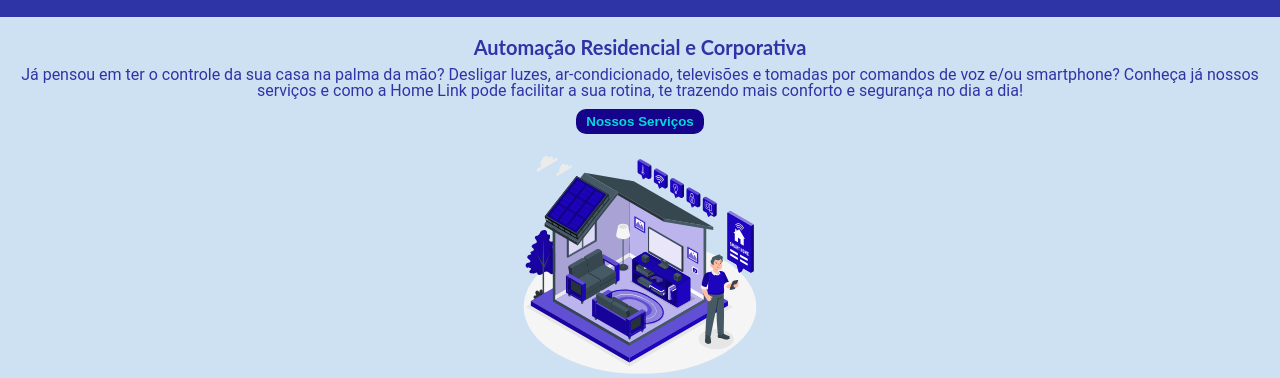
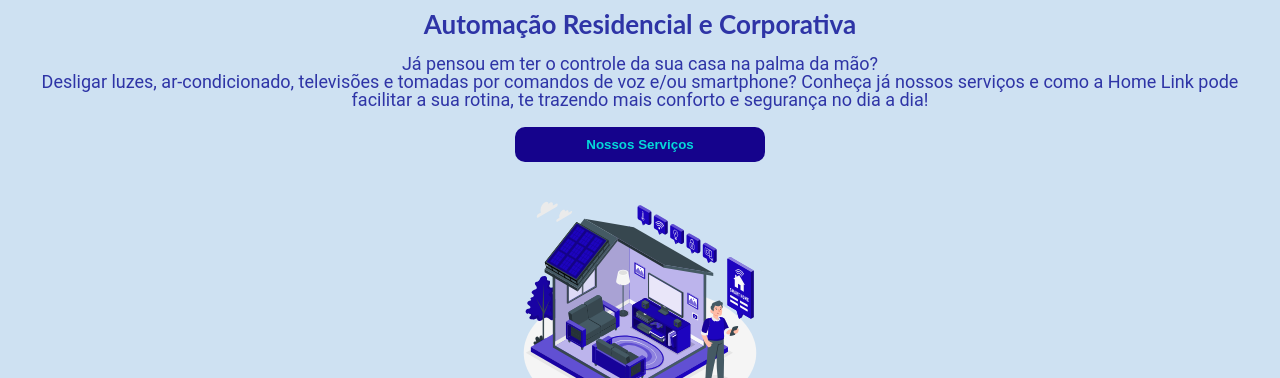
Before and after one commit to pedroandriottii/homelink, a plain HTML site: page home.html in a window 1280 px wide. Shown: the part 79-457 px from the top of the page. Drawn offline with Linux system fonts and the light colour scheme.

Commit message:
class name changed

```diff
--- a/css/header.scss
+++ b/css/header.scss
@@ -1,6 +1,6 @@
-$navbar-bg-color: #333;
+$navbar-bg-color: #15038C;
 $navbar-text-color: #fff;
-$link-hover-color: #555;
+$link-hover-color: #2E34A6;
 $hamburger-size: 28px;
 $breakpoint: 768px;
 
@@ -15,13 +15,15 @@ $breakpoint: 768px;
   align-items: center;
   background-color: $navbar-bg-color;
   padding: 20px 24px;
+  height: 60px;
+  box-sizing: border-box;
   position: relative;
   z-index: 1000;
 }
 
 .logo {
   color: $navbar-text-color;
-  width: 250px;
+  width: 220px;
   text-decoration: none;
   font-size: 24px;
 }
@@ -48,7 +50,6 @@ $breakpoint: 768px;
   color: $navbar-text-color;
   text-decoration: none;
   padding: 20px 16px;
-
   &:hover {
     background-color: $link-hover-color;
   }
--- a/css/home.css
+++ b/css/home.css
@@ -1,42 +1,47 @@
-article {
+.container {
+    margin: 0 24px;
+}
+.hero {
     background-color: #CEE1F2;
     display: flex;
     flex-direction: column;
 }
 
-article .hero-text{
+.hero .content{
     display: flex;
     align-items: center;
     flex-direction: column;
 }
 
-article .hero-img{
+.hero .hero-img{
     display: flex;
     align-items: center;
     flex-direction: column;
 }
 
-article .hero-text h1{
+.hero .content .title{
     color: #2E34A6;
-    padding-top: 20px;
-    padding-bottom: 10px;
+    margin: 30px 0 18px 0;
     font-family: 'Lato', sans-serif;
     font-weight: bold;
-    font-size: 20px;
+    font-size: 26px;
 }
 
-article .hero-text h2{
+.hero .content .text{
     color: #2E34A6;
-    display: flex;
+    font-size: 18px;
     text-align: center;
-    margin-bottom: 10px;
+    margin-bottom: 18px;
 }
 
-button{
+
+.hero .content .call-button{
     border-radius: 10px;
     background-color: #15038C;
     border: none;
     font-weight: bold;
-    padding: 5px 10px 5px 10px;
+    padding: 10px 15px;
+    width: 250px;
     color: #04D9D9;
+    margin-bottom: 18px;
 }
--- a/home.html
+++ b/home.html
@@ -28,18 +28,20 @@
         <span></span>
     </div>
   </header>
-  <article>
-    <div class="hero-text">
-      <h1>Automação Residencial e Corporativa</h1>
-      <h2>Já pensou em ter o controle da sua casa na palma da mão? Desligar luzes, ar-condicionado, televisões e tomadas por comandos de voz e/ou smartphone?
+
+  <section class="hero">
+    <div class="content container">
+      <h1 class="title">Automação Residencial e Corporativa</h1>
+      <p class="text">Já pensou em ter o controle da sua casa na palma da mão?<br> Desligar luzes, ar-condicionado, televisões e tomadas por comandos de voz e/ou smartphone?
         Conheça já nossos serviços e como a Home Link pode facilitar a sua rotina, te trazendo mais conforto e segurança no dia a dia!
-      </h2>
+      </p>
       <button class="call-button">Nossos Serviços</button>
     </div>
     <div class="hero-img">
       <img src="img/smart-home.svg" alt="" width="250px">
     </div>
-  </article>
+  </section>
+
   <footer class="container-footer">
     <div class="seccondary">
         <img class="footer-logo" src="img/logo.png" alt="" style="width: 156px;">
```
Also changed, not shown: css/header.css, 1 other file.
